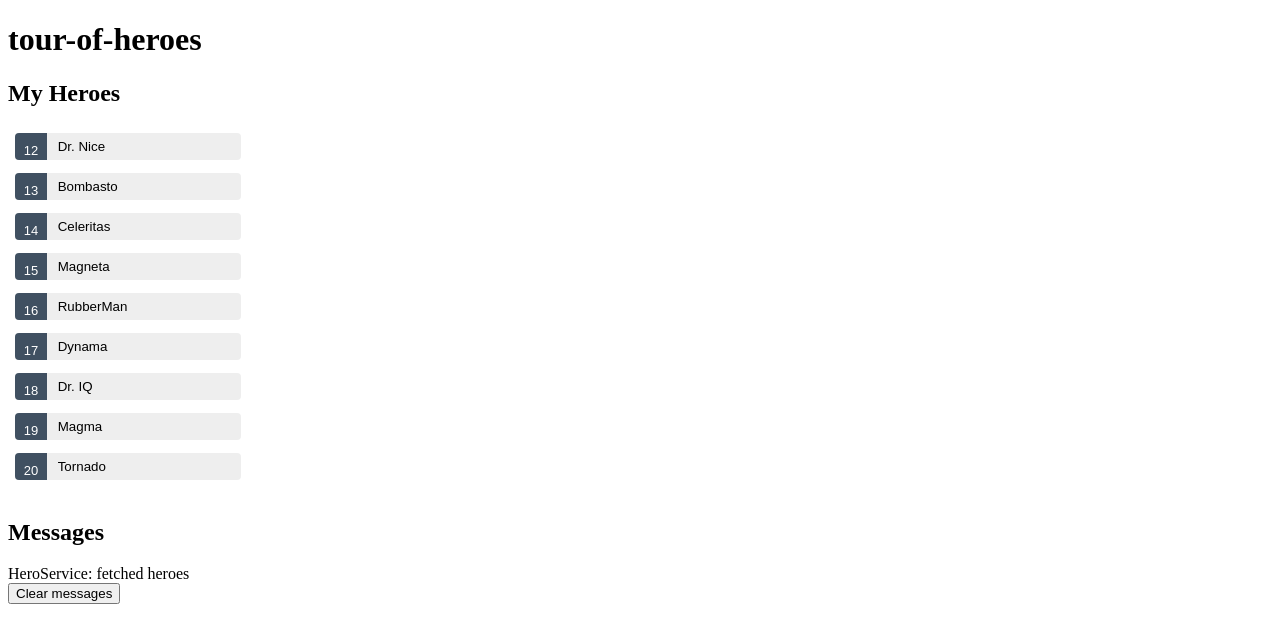
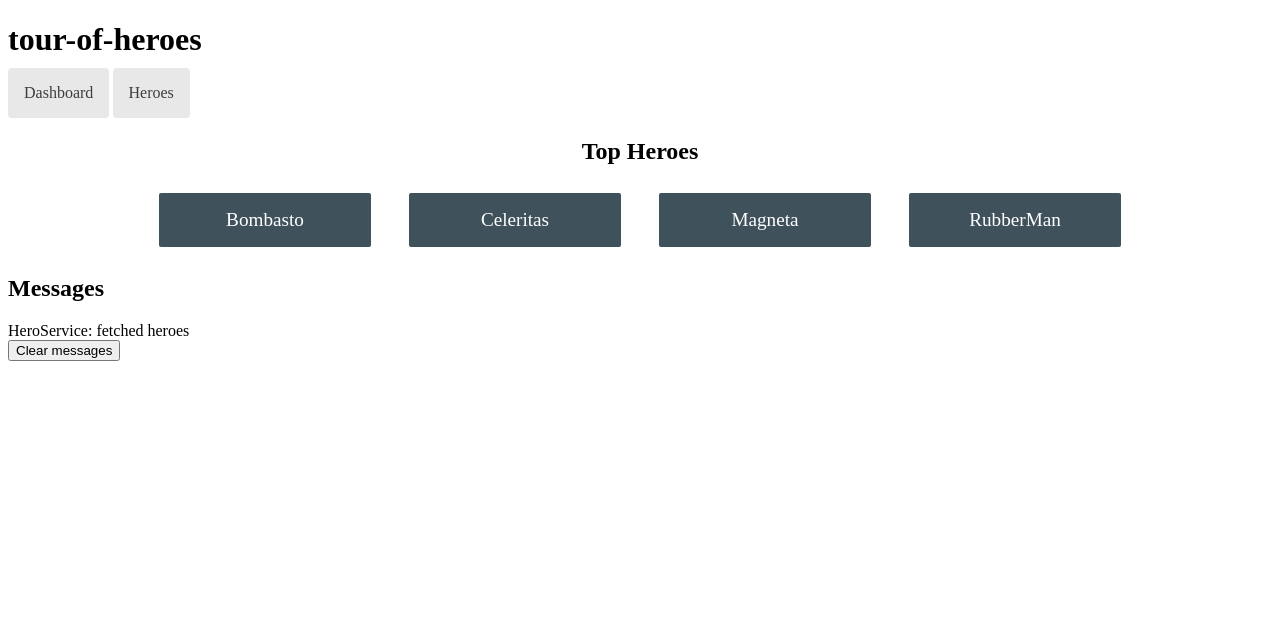
Before and after one commit to aripiprazole/tour-of-heroes, an Angular app: page /dashboard in a window 1280 px wide. Shown: the top 642 px of the page. Built offline with nearby package versions, Linux system fonts and the light colour scheme.

Commit message:
add navigation

```diff
--- a/src/app/app.component.html
+++ b/src/app/app.component.html
@@ -1,4 +1,8 @@
 <h1>{{ title }}</h1>
+<nav>
+  <a routerLink="/dashboard">Dashboard</a>
+  <a routerLink="/heroes">Heroes</a>
+</nav>
 
-<app-heroes></app-heroes>
+<router-outlet></router-outlet>
 <app-messages></app-messages>
--- a/src/app/app.component.scss
+++ b/src/app/app.component.scss
@@ -0,0 +1,27 @@
+h1 {
+  margin-bottom: 0;
+}
+
+nav {
+  display: flex;
+  gap: 0.2em;
+}
+
+nav a {
+  padding: 1rem;
+  text-decoration: none;
+  margin-top: 10px;
+  display: inline-block;
+  background-color: #e8e8e8;
+  color: #3d3d3d;
+  border-radius: 4px;
+
+  :hover {
+    color: white;
+    background-color: #42545c;
+  }
+
+  .active {
+    background-color: black;
+  }
+}
--- /dev/null
+++ b/src/app/dashboard/dashboard.component.html
@@ -0,0 +1,6 @@
+<h2>Top Heroes</h2>
+<div class="heroes-menu">
+  <a *ngFor="let hero of heroes" routerLink="/detail/{{ hero.id }}">
+    {{ hero.name }}
+  </a>
+</div>
--- /dev/null
+++ b/src/app/dashboard/dashboard.component.scss
@@ -0,0 +1,46 @@
+h2 {
+  text-align: center;
+}
+
+.heroes-menu {
+  padding: 0;
+  margin: auto;
+  max-width: 1000px;
+
+  /* flexbox */
+  display: flex;
+  flex-direction: row;
+  flex-wrap: wrap;
+  justify-content: space-around;
+  align-content: flex-start;
+  align-items: flex-start;
+}
+
+a {
+  background-color: #3f525c;
+  border-radius: 2px;
+  padding: 1rem;
+  font-size: 1.2rem;
+  text-decoration: none;
+  display: inline-block;
+  color: #fff;
+  text-align: center;
+  width: 100%;
+  min-width: 70px;
+  margin: 0.5rem auto;
+  box-sizing: border-box;
+
+  /* flexbox */
+  order: 0;
+  flex: 0 1 auto;
+  align-self: auto;
+
+  :hover {
+    background-color: #000;
+  }
+
+  @media (min-width: 600px) {
+    width: 18%;
+    box-sizing: content-box;
+  }
+}
--- /dev/null
+++ b/src/app/dashboard/dashboard.component.ts
@@ -0,0 +1,25 @@
+import { Component, OnInit } from '@angular/core';
+
+import { Hero } from '../hero';
+import { HeroService } from '../hero.service';
+
+@Component({
+  selector: 'app-dashboard',
+  templateUrl: './dashboard.component.html',
+  styleUrls: ['./dashboard.component.scss'],
+})
+export class DashboardComponent implements OnInit {
+  public heroes!: Hero[];
+
+  public constructor(private readonly heroService: HeroService) {}
+
+  private getHeroes(): void {
+    this.heroService.getHeroes().subscribe((heroes) => {
+      this.heroes = heroes.slice(1, 5);
+    });
+  }
+
+  public ngOnInit(): void {
+    this.getHeroes();
+  }
+}
--- a/src/app/hero-detail/hero-detail.component.html
+++ b/src/app/hero-detail/hero-detail.component.html
@@ -3,6 +3,7 @@
   <div><span>id: </span>{{ hero.id }}</div>
   <div>
     <label for="hero-name">Hero name: </label>
-    <input id="hero-name" [(ngModel)]="hero.name" placeholder="name" />
+    <input id="hero-name" [(ngModel)]="hero.name" placeholder="Hero name" />
   </div>
+  <button type="button" (click)="goBack()">go back</button>
 </div>
--- a/src/app/hero-detail/hero-detail.component.ts
+++ b/src/app/hero-detail/hero-detail.component.ts
@@ -1,6 +1,9 @@
+import { Location } from '@angular/common';
 import { Component, Input, OnInit } from '@angular/core';
+import { ActivatedRoute } from '@angular/router';
 
 import { Hero } from '../hero';
+import { HeroService } from '../hero.service';
 
 @Component({
   selector: 'app-hero-detail',
@@ -8,9 +11,23 @@ import { Hero } from '../hero';
   styleUrls: ['./hero-detail.component.scss'],
 })
 export class HeroDetailComponent implements OnInit {
-  @Input() public hero?: Hero;
+  public hero!: Hero;
 
-  public constructor() {}
+  public constructor(
+    private readonly route: ActivatedRoute,
+    private readonly heroService: HeroService,
+    private readonly location: Location
+  ) {}
 
-  public ngOnInit(): void {}
+  public ngOnInit(): void {
+    const id = Number(this.route.snapshot.paramMap.get('id'));
+
+    this.heroService.getHero(id).subscribe((hero) => {
+      this.hero = hero;
+    });
+  }
+
+  public goBack(): void {
+    this.location.back();
+  }
 }
--- a/src/app/hero.service.ts
+++ b/src/app/hero.service.ts
@@ -15,4 +15,10 @@ export class HeroService {
     this.messageService.add('HeroService: fetched heroes');
     return of(HEROES);
   }
+
+  public getHero(id: number): Observable<Hero> {
+    const hero = HEROES.find((h) => h.id === id)!;
+    this.messageService.add(`HeroService: fetched hero id=${id}`);
+    return of(hero);
+  }
 }
--- a/src/app/heroes/heroes.component.html
+++ b/src/app/heroes/heroes.component.html
@@ -1,15 +1,9 @@
 <h2>My Heroes</h2>
 <ul class="heroes">
   <li *ngFor="let hero of heroes">
-    <button
-      [class.selected]="hero === selectedHero"
-      type="button"
-      (click)="onSelect(hero)"
-    >
+    <a routerLink="/detail/{{ hero.id }}">
       <span class="badge">{{ hero.id }}</span>
-      <span class="name">{{ hero.name }}</span>
-    </button>
+      {{ hero.name }}
+    </a>
   </li>
 </ul>
-
-<app-hero-detail [hero]="selectedHero"></app-hero-detail>
--- a/src/app/heroes/heroes.component.scss
+++ b/src/app/heroes/heroes.component.scss
@@ -5,27 +5,35 @@
   width: 15em;
 
   li {
-    display: flex;
+    position: relative;
+    cursor: pointer;
   }
 
-  .name {
-    align-self: center;
+  li:hover {
+    left: 0.1em;
   }
 }
 
-.heroes button {
-  flex: 1;
-  cursor: pointer;
-  position: relative;
-  left: 0;
+a {
+  color: #333;
+  text-decoration: none;
   background-color: #eee;
   margin: 0.5em;
-  padding: 0;
+  padding: 0.3em 0;
+  height: 1.6em;
   border-radius: 4px;
-  display: flex;
-  align-items: stretch;
-  height: 2em;
-  border: none;
+  display: block;
+  width: 100%;
+
+  :hover {
+    color: #2c3a41;
+    background-color: #e6e6e6;
+  }
+
+  :active {
+    background-color: #525252;
+    color: #fafafa;
+  }
 
   .badge {
     display: inline-block;
@@ -34,33 +42,13 @@
     padding: 0.8em 0.7em 0 0.7em;
     background-color: #405061;
     line-height: 1em;
+    position: relative;
+    left: -1px;
+    top: -4px;
+    height: 1.8em;
+    min-width: 16px;
+    text-align: right;
     margin-right: 0.8em;
     border-radius: 4px 0 0 4px;
   }
-
-  :hover {
-    color: #2c3a41;
-    background-color: #e6e6e6;
-    left: 0.1em;
-  }
-
-  :active {
-    background-color: #525252;
-    color: #fafafa;
-  }
-
-  .selected {
-    background-color: black;
-    color: white;
-  }
-
-  .selected:hover {
-    background-color: #505050;
-    color: white;
-  }
-
-  .selected:active {
-    background-color: black;
-    color: white;
-  }
 }
```
Also changed, not shown: src/app/app-routing.module.ts (added, +19 -0 lines), src/app/app.module.ts (+6 -2 lines), 1 other file (tests, documents, lock files or other folders).
